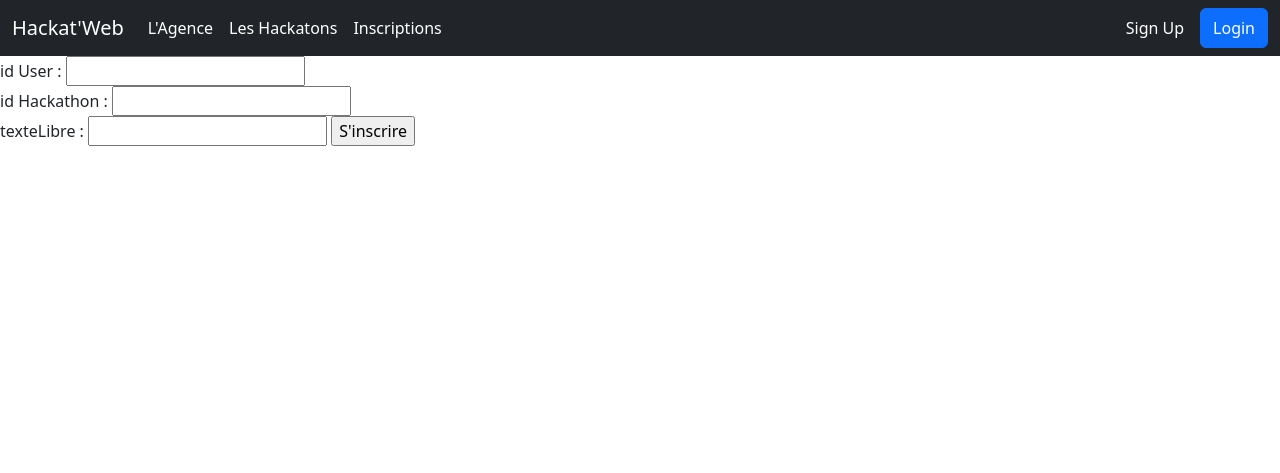
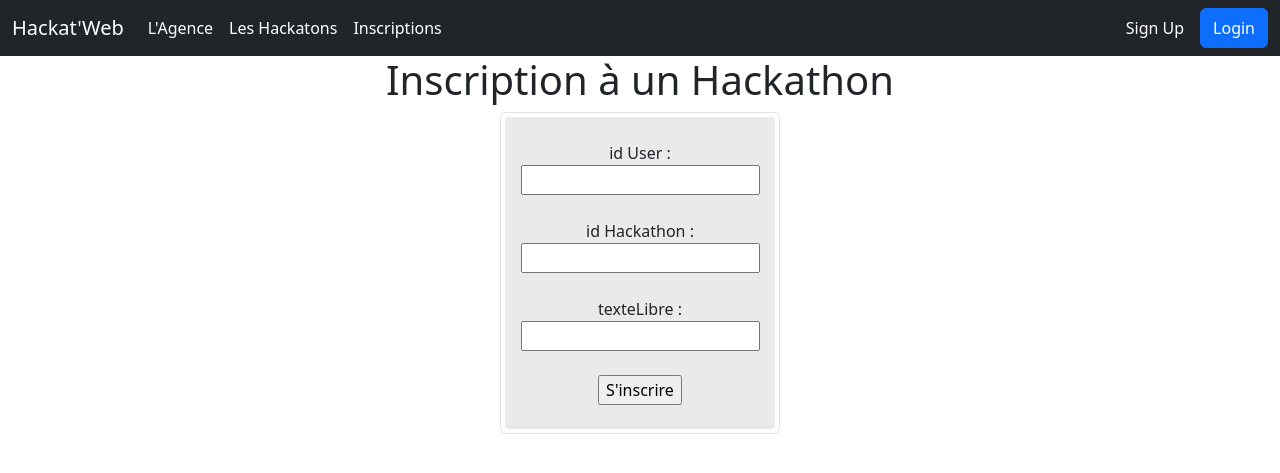
Before and after one commit to EnzoA85/HackatWeb, a Symfony app: template templates/inscription/index.html.twig in a window 1280 px wide. Shown: the top 473 px of the page. Run offline with Twig, Linux system fonts and the light colour scheme; the template is opened without the code that fills it, so the values that code supplies are empty; some libraries are stand-ins or nearby versions.

Commit message:
suppression de la page Validation de compte + style inscription

```diff
--- a/templates/inscription/index.html.twig
+++ b/templates/inscription/index.html.twig
@@ -1,13 +1,29 @@
 {% extends 'base.html.twig' %}
+
 {% block title %}L'agence{% endblock %}
+
 {% block body %}
-<form action="{{path('app_inscription', {uc : "validation" }) }}" method="post">
+<h1>Inscription à un Hackathon</h1>
+<div class="img-thumbnail" style="margin-left:500px;margin-right:500px;">
+<form class="Inscription" action="{{path('app_inscription', {uc : "validation" }) }}" method="post"><br/>
     <label for="utilisateur">id User :</label>
-    <input type="number" id="utilisateur" name="utilisateur"> <br>
+    <input type="number" id="utilisateur" name="utilisateur"><br/><br/>
     <label for="hackathon">id Hackathon :</label>
-    <input type="number" id="hackathon" name="hackathon"> <br>
+    <input type="number" id="hackathon" name="hackathon"><br/><br/>
     <label for="texteLibre">texteLibre :</label>
-    <input type="text" id="texteLibre" name="texteLibre">
-    <input type="submit" value="S'inscrire">
+    <input type="text" id="texteLibre" name="texteLibre"><br/><br/>
+    <input type="submit" value="S'inscrire"><br/><br/>
 </form>
+</div>
+
+<style>
+h1{
+    text-align:center;
+}
+.Inscription{
+    text-align:center;
+    background-color:#EAEAEA;
+    border-radius:4px;
+}
+</style>
 {% endblock %}
```
Also changed, not shown: templates/user/ValidationSignUp.html.twig (deleted, +0 -27 lines).
